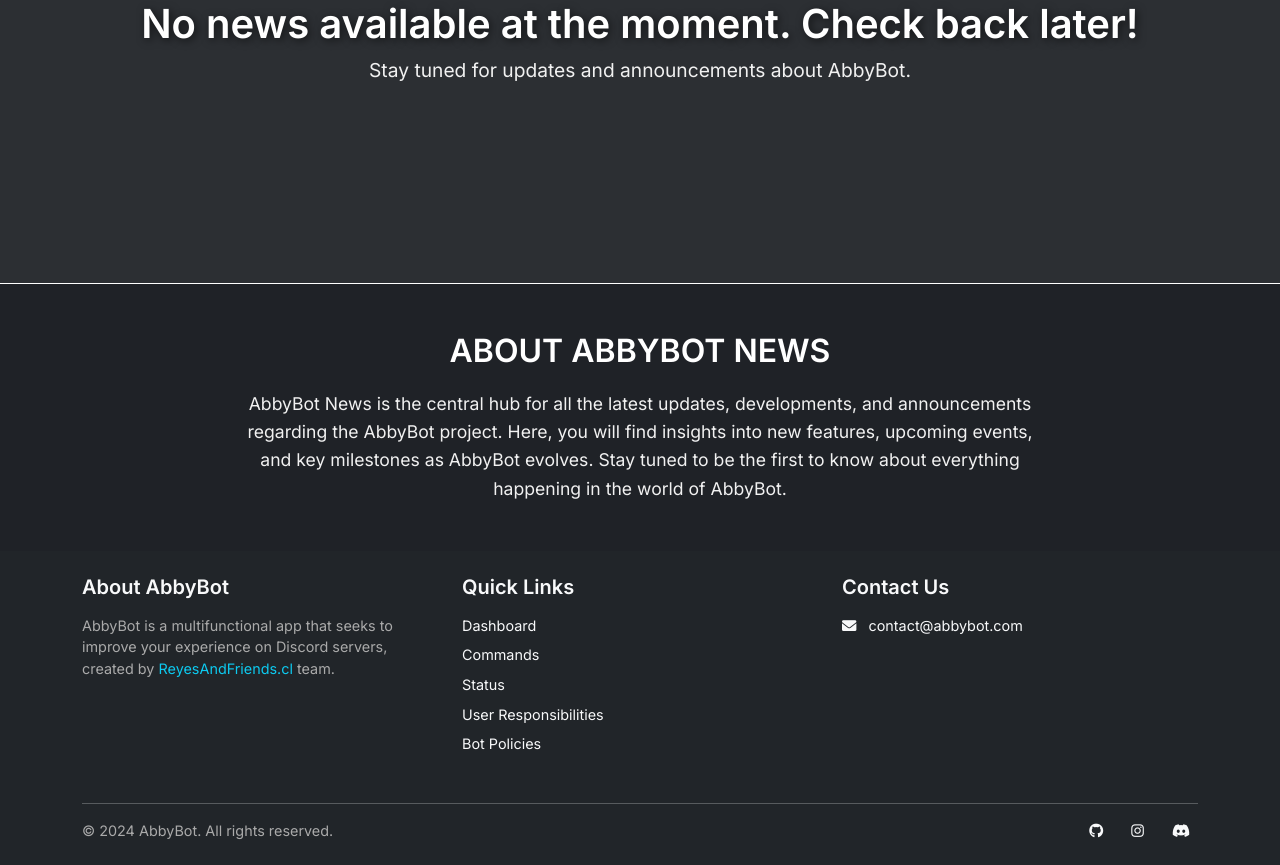
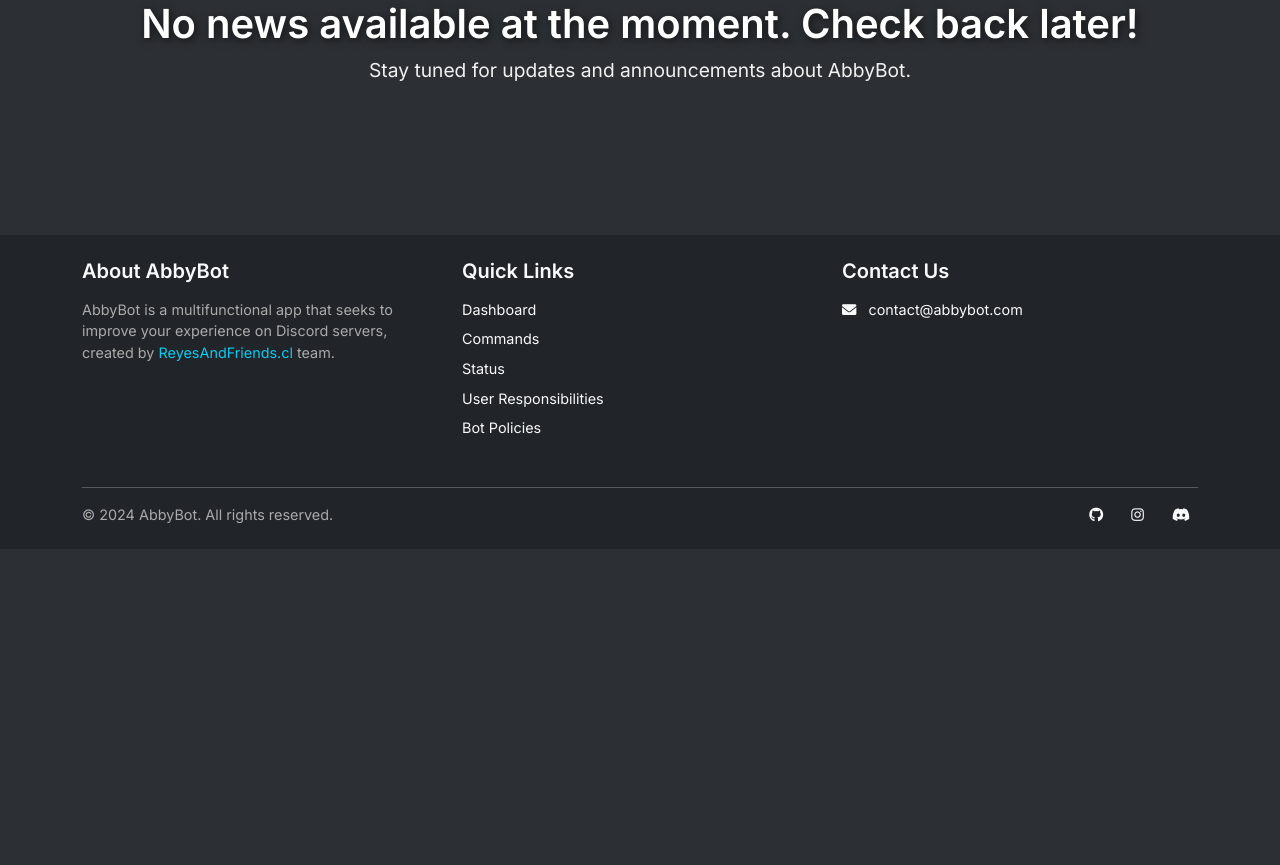
Before and after one commit to AbbyBot/AbbyBot-Website, a Flask app: page /abbybot-news in a window 1280 px wide. Shown: the part 586-1451 px from the top of the page. After the commit the page ends 1109 px from the top, so only its background shows below. Run offline with Flask 3, Linux system fonts and the light colour scheme; data that the repository does not hold is empty.

Commit message:
news list updated styles

```diff
--- a/abbybot_website/app/static/css/news.css
+++ b/abbybot_website/app/static/css/news.css
@@ -123,6 +123,76 @@ a {
 }
 
 
+.news-info-section {
+    background-color: #1f2227;
+    padding: 40px 20px;
+    border-top: 1px solid white;
+}
+
+.news-info-title {
+    font-size: 2rem;
+    color: white;
+    font-weight: bold;
+    text-transform: uppercase;
+    margin-bottom: 20px;
+}
+
+.news-info-text {
+    font-size: 1.1rem;
+    color: #f1f1f1;
+    line-height: 1.6;
+    max-width: 800px;
+    margin: 0 auto;
+}
+
+
+.static-info-section {
+    padding: 50px 20px;
+    background-color: #1f2227;
+    border-top: 1px solid #ff5500;
+}
+
+.static-info-section h2 {
+    color: #ff5500;
+    font-weight: bold;
+    text-transform: uppercase;
+    margin-bottom: 30px;
+}
+
+.info-card {
+    background-color: #2c2f33;
+    border-radius: 10px;
+    padding: 20px;
+    text-align: center;
+    transition: transform 0.3s ease;
+    box-shadow: 0 5px 15px rgba(0, 0, 0, 0.3);
+}
+
+.info-card:hover {
+    transform: translateY(-10px);
+    box-shadow: 0 8px 20px rgba(0, 0, 0, 0.4);
+}
+
+.info-icon {
+    font-size: 2rem;
+    color: #ff5500;
+    margin-bottom: 15px;
+}
+
+.info-title {
+    font-size: 1.5rem;
+    font-weight: bold;
+    color: #f1f1f1;
+    margin-bottom: 10px;
+}
+
+.info-text {
+    font-size: 1rem;
+    color: #d1d1d1;
+    line-height: 1.6;
+}
+
+
 @media (min-width: 992px) {
     .col-lg-4 {
         flex: 0 0 33.3333%;
@@ -172,26 +242,3 @@ a {
         margin: 0 auto;
     }
 }
-
-
-.news-info-section {
-    background-color: #1f2227;
-    padding: 40px 20px;
-    border-top: 1px solid white;
-}
-
-.news-info-title {
-    font-size: 2rem;
-    color: white;
-    font-weight: bold;
-    text-transform: uppercase;
-    margin-bottom: 20px;
-}
-
-.news-info-text {
-    font-size: 1.1rem;
-    color: #f1f1f1;
-    line-height: 1.6;
-    max-width: 800px;
-    margin: 0 auto;
-}
--- a/abbybot_website/app/templates/news_list.html
+++ b/abbybot_website/app/templates/news_list.html
@@ -18,6 +18,7 @@
     </div>
 </section>
 
+<!-- Main News List -->
 <div class="container-fluid mt-5">
     <h1 class="mb-4 additional-info text-center">Latest News</h1>
     <div class="news-list row">
@@ -36,7 +37,6 @@
                     </div>
                 </div>
             </div>
-
             {% endfor %}
         {% else %}
             <div class="col-12 text-center mt-5 no-news-container">
@@ -47,19 +47,4 @@
     </div>
 </div>
 
-
-<div class="container-fluid news-info-section mt-5 py-5">
-    <div class="row justify-content-center">
-        <div class="col-md-10 text-center">
-            <h2 class="news-info-title">About AbbyBot News</h2>
-            <p class="news-info-text">
-                AbbyBot News is the central hub for all the latest updates, developments, and announcements regarding the AbbyBot project. Here, you will find insights into new features, upcoming events, and key milestones as AbbyBot evolves.
-                Stay tuned to be the first to know about everything happening in the world of AbbyBot.
-            </p>
-        </div>
-    </div>
-</div>
-
-
-
 {% endblock %}
```
Also changed, not shown: abbybot_website/SQL/data_insert.sql (+1 -21 lines).
